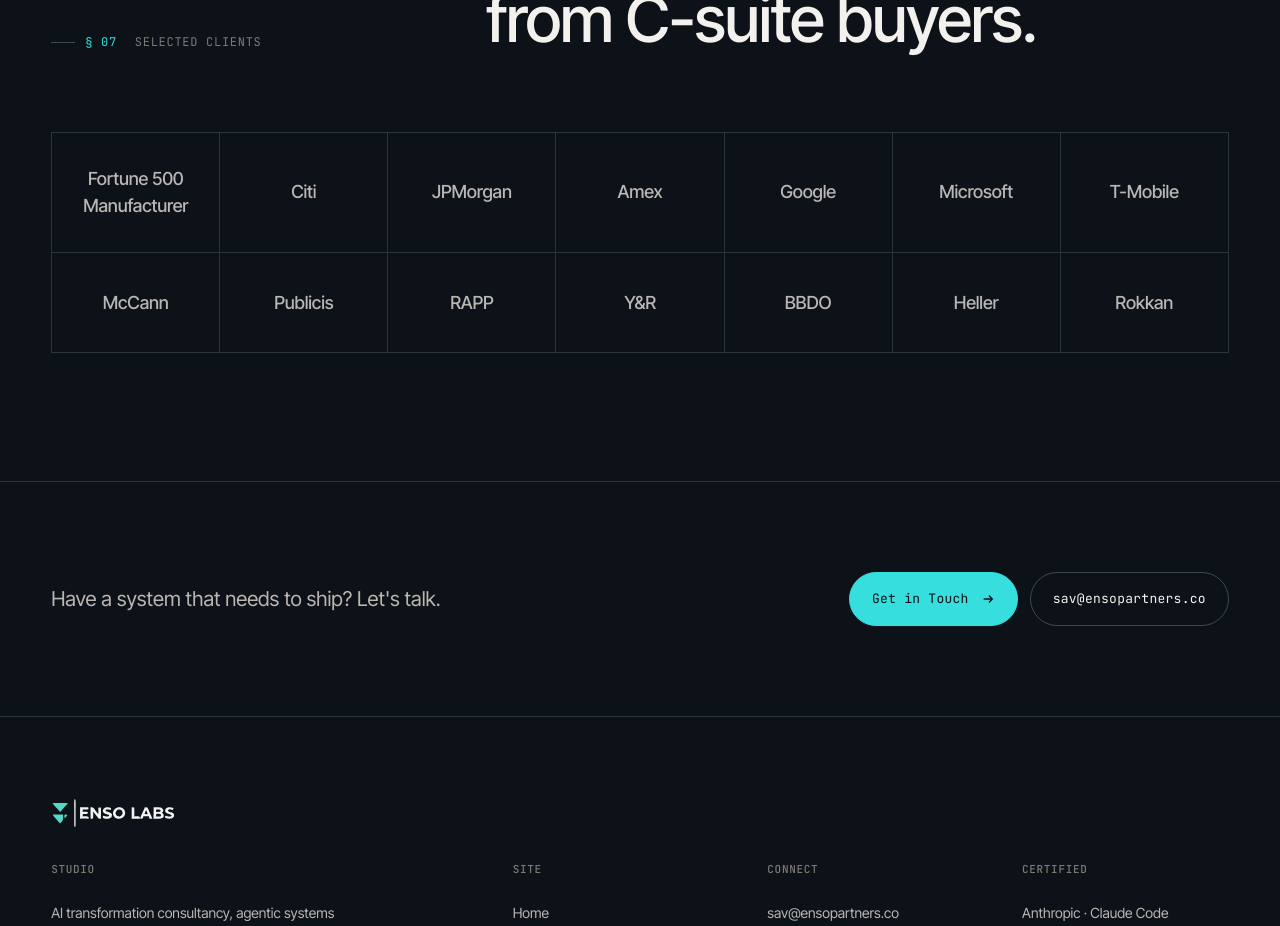
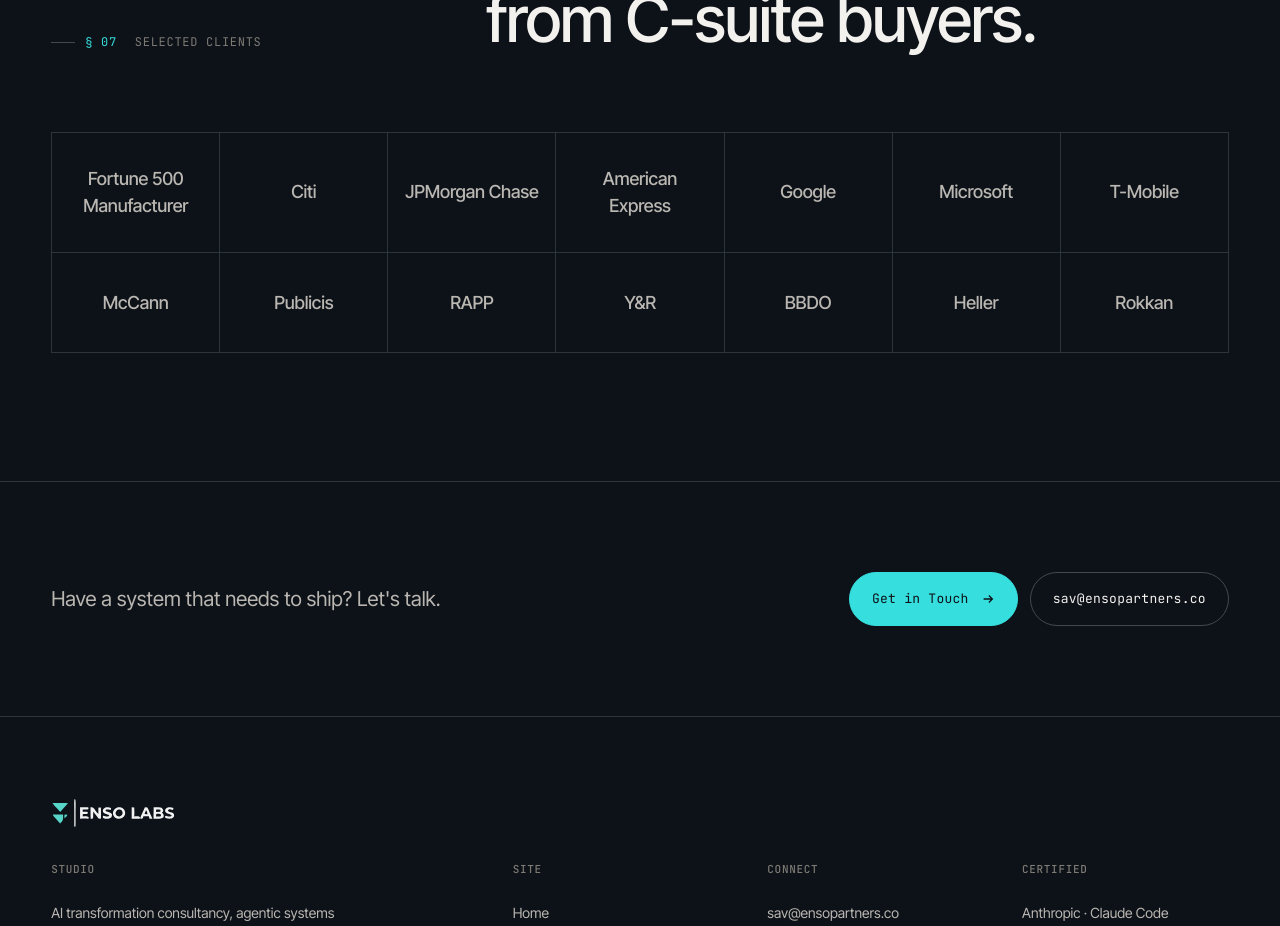
Before and after one commit to nycsav/ensolabs-site, a Next.js app: page / in a window 1280 px wide. Shown: the part 7060-7986 px from the top of the page. Built offline with nearby package versions, Linux system fonts and the light colour scheme; no server answers.

Commit message:
content(home): expand client names to canonical entities (JPMorgan Chase, American Express) for GEO/AEO entity grounding

```diff
--- a/app/page.tsx
+++ b/app/page.tsx
@@ -499,7 +499,7 @@
           </div>
 
           <div className="clients reveal">
-            {['Fortune 500 Manufacturer', 'Citi', 'JPMorgan', 'Amex', 'Google', 'Microsoft', 'T-Mobile', 'McCann', 'Publicis', 'RAPP', 'Y&R', 'BBDO', 'Heller', 'Rokkan'].map((c) => (
+            {['Fortune 500 Manufacturer', 'Citi', 'JPMorgan Chase', 'American Express', 'Google', 'Microsoft', 'T-Mobile', 'McCann', 'Publicis', 'RAPP', 'Y&R', 'BBDO', 'Heller', 'Rokkan'].map((c) => (
               <div key={c} className="client">{c}</div>
             ))}
           </div>
```
